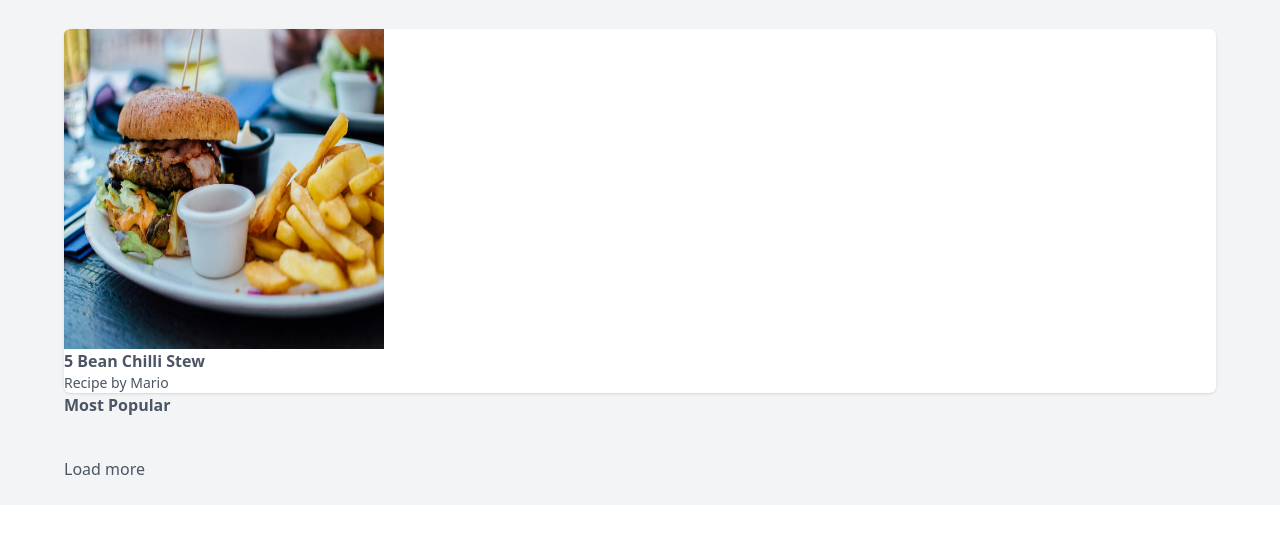
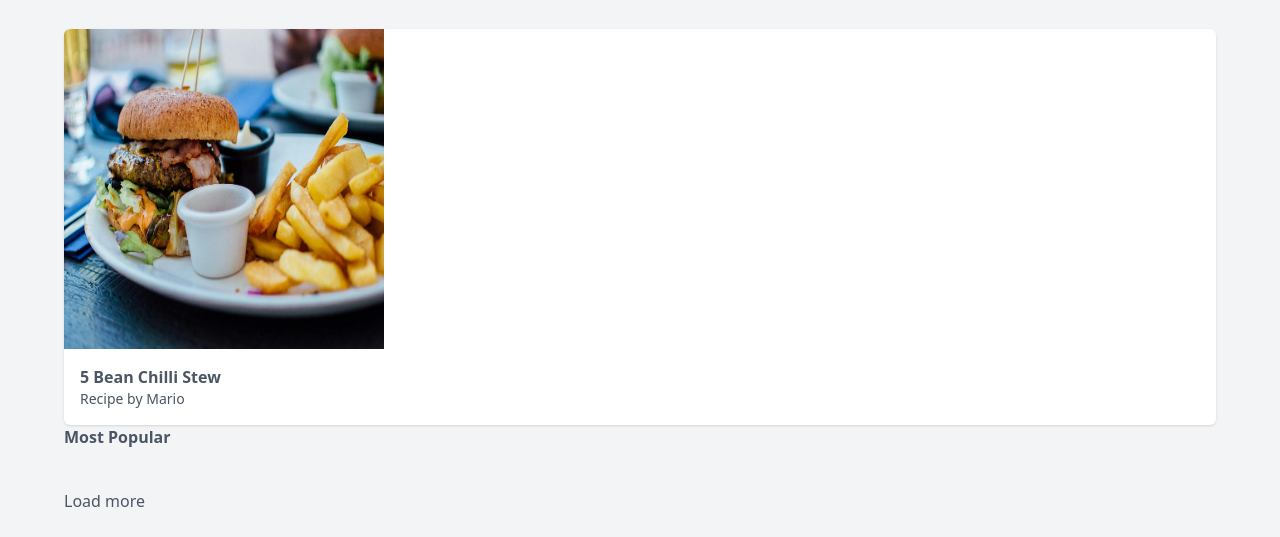
Before and after one commit to muirurimukundi/css-tailwind, a website: page src/index.html in a window 1280 px wide. Shown: the part 271-808 px from the top of the page. Drawn offline with Linux system fonts and the light colour scheme.

Commit message:
Add: padding to the dish information

```diff
--- a/src/index.html
+++ b/src/index.html
@@ -44,7 +44,7 @@
         <!-- cards go here -->
          <div>
           <img src="./img/bugger_and_fries.jpg" alt="a picture of mouthwatering burger and fries" class="w-80 h-80">
-          <div>
+          <div class="m-4">
             <span class="font-bold">5 Bean Chilli Stew</span>
             <span class="block text-grey-200 text-sm">Recipe by Mario</span>
           </div>
```
Also changed, not shown: src/output.css.
